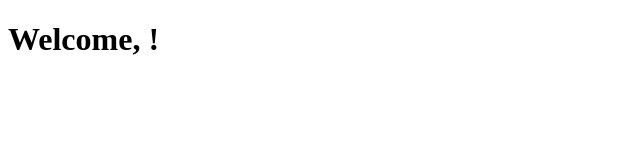
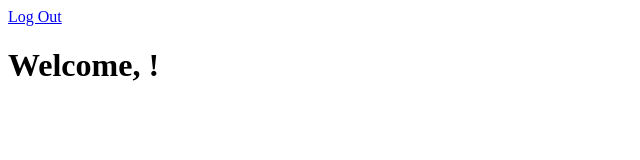
Before and after one commit to kemitchell/clientsite, a website: page pages/index.html in a window 1280 px wide. Shown: the whole page, without its empty margins (0-640 px from the left). Drawn offline with Linux system fonts and the light colour scheme.

Commit message:
Add "Log Out" link to homepage

```diff
--- a/pages/index.html
+++ b/pages/index.html
@@ -4,6 +4,9 @@
 		<title>Kyle E. Mitchell</title>
 	</head>
 	<body>
+		<nav>
+			<a href=/logout>Log Out</a>
+		</nav>
 		<h1>Welcome, <span class=email></span>!</h1>
 	</body>
 </html>
```
